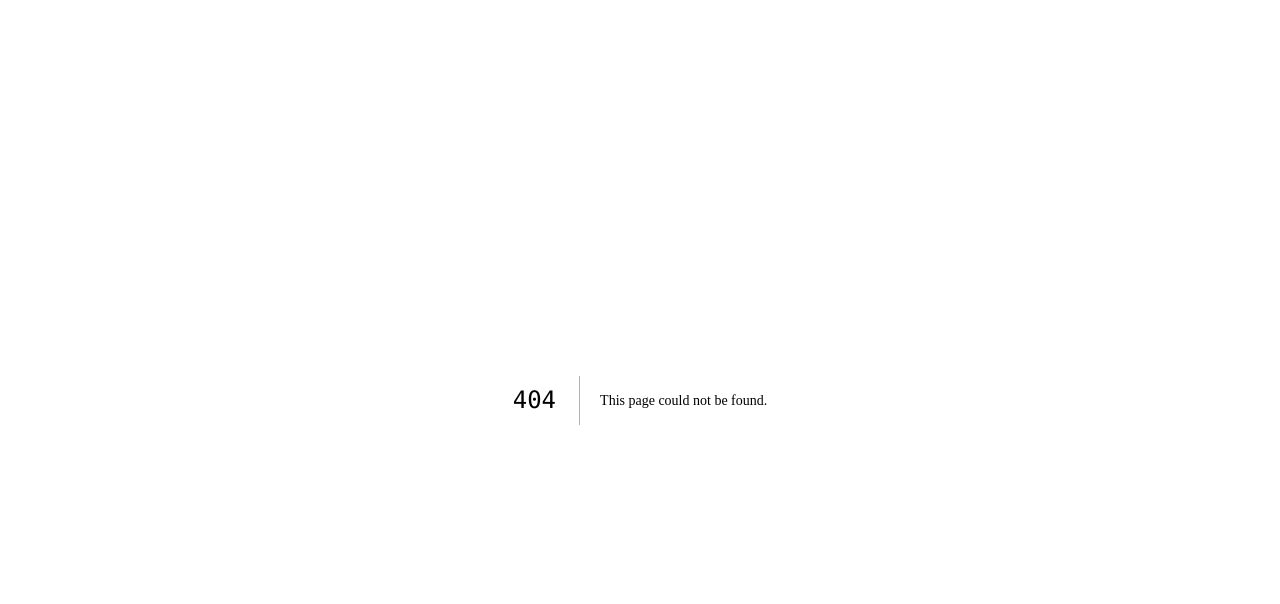
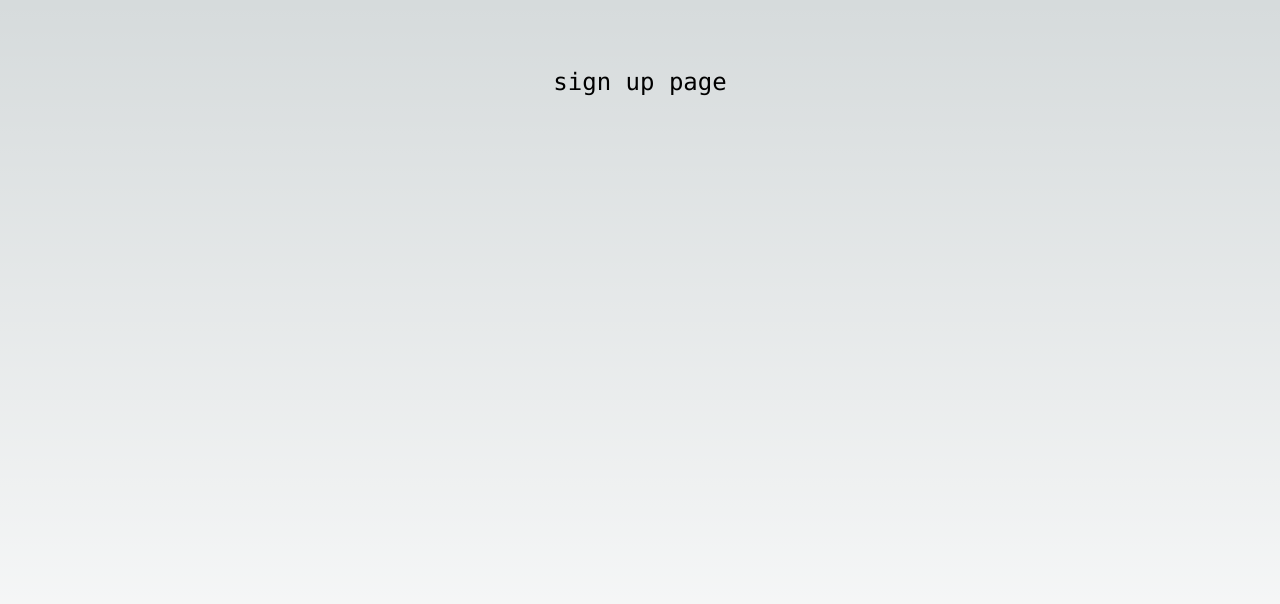
Before and after one commit to eliazzo/facTrack, a Next.js app: page /signup in a window 1280 px wide. Before the commit this address had no page. Shown: the top 604 px of the page. Built offline with nearby package versions, Linux system fonts and the light colour scheme.

Commit message:
create signup route

```diff
--- /dev/null
+++ b/app/signup/page.tsx
@@ -0,0 +1,23 @@
+export default function SignUp() {
+  //   const [username, setUsername] = useState<string>("")
+  //   const [password, setPassword] = useState<string>("")
+
+  return (
+    <main className="flex min-h-screen flex-col items-center p-16">
+      <h1>sign up page</h1>
+      {/* <form onSubmit={() => handler(username, password)}>
+          <p>username</p>
+          <input
+            placeholder="username"
+            onChange={(e) => setUsername(e.target.value)}
+          ></input>
+          <p>password</p>
+          <input
+            placeholder="password"
+            onChange={(e) => setPassword(e.target.value)}
+          ></input>
+          <button>submit</button>
+        </form> */}
+    </main>
+  )
+}
```
